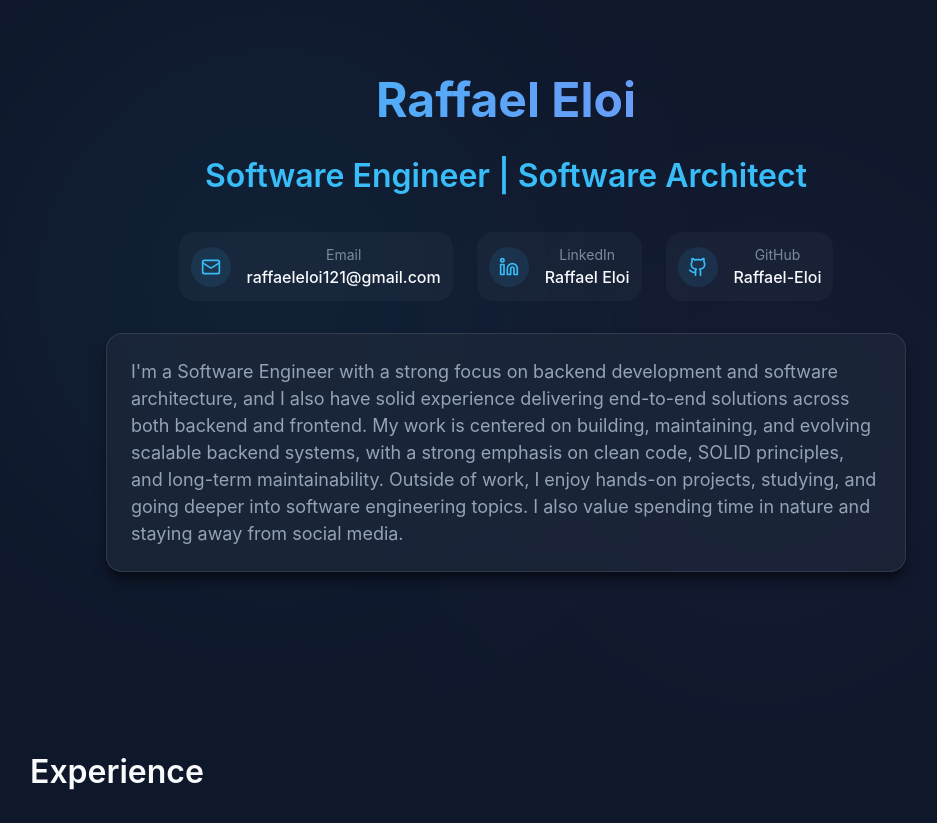
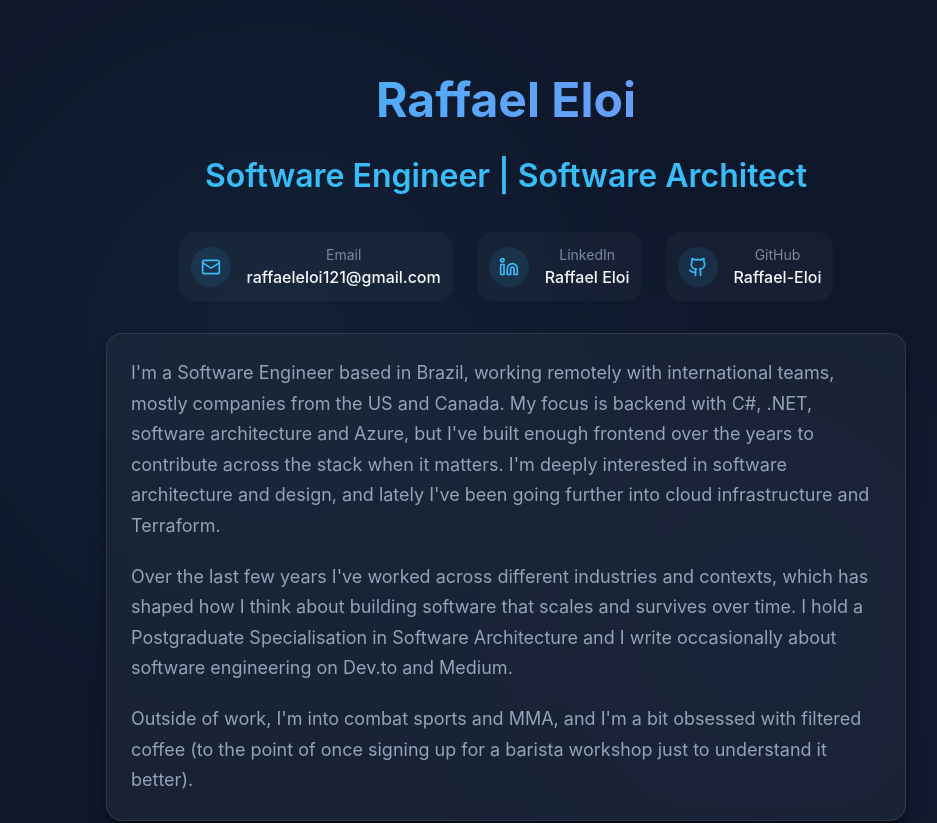
Before and after one commit to Raffael-Eloi/portifolio-updated, a Next.js app: page / in a window 1280 px wide. Shown: the top 823 px of the page, without its empty margins (134-1071 px from the left). Built offline with nearby package versions, Linux system fonts and the light colour scheme.

Commit message:
improve profile description

```diff
--- a/src/components/portfolio/BasicInfo/BasicInfoSection.module.css
+++ b/src/components/portfolio/BasicInfo/BasicInfoSection.module.css
@@ -49,10 +49,16 @@
 .summaryCard {
   margin-bottom: 3rem;
   text-align: left;
+  border-left: 3px solid var(--accent-primary);
 }
 
 .summary {
   font-size: 1.125rem;
+  line-height: 1.7;
+  margin-bottom: 1.25rem;
+}
+
+.summary:last-child {
   margin-bottom: 0;
 }
 
--- a/src/components/portfolio/BasicInfo/BasicInfoSection.tsx
+++ b/src/components/portfolio/BasicInfo/BasicInfoSection.tsx
@@ -27,7 +27,9 @@ const BasicInfoSection: React.FC<BasicInfoSectionProps> = ({ data }) => {
         </div>
 
         <Card className={styles.summaryCard}>
-            <Typography variant="p" className={styles.summary}>{data.summary}</Typography>
+            {data.summary.split('\n\n').map((paragraph, i) => (
+                <Typography key={i} variant="p" className={styles.summary}>{paragraph}</Typography>
+            ))}
         </Card>
       </div>
     </section>
--- a/src/data/portfolio.json
+++ b/src/data/portfolio.json
@@ -2,7 +2,7 @@
     "basicInfo": {
         "name": "Raffael Eloi",
         "title": "Software Engineer | Software Architect",
-        "summary": "I'm a Software Engineer with a strong focus on backend development and software architecture, and I also have solid experience delivering end-to-end solutions across both backend and frontend. My work is centered on building, maintaining, and evolving scalable backend systems, with a strong emphasis on clean code, SOLID principles, and long-term maintainability. Outside of work, I enjoy hands-on projects, studying, and going deeper into software engineering topics. I also value spending time in nature and staying away from social media.",
+        "summary": "I'm a Software Engineer based in Brazil, working remotely with international teams, mostly companies from the US and Canada. My focus is backend with C#, .NET, software architecture and Azure, but I've built enough frontend over the years to contribute across the stack when it matters. I'm deeply interested in software architecture and design, and lately I've been going further into cloud infrastructure and Terraform.\n\nOver the last few years I've worked across different industries and contexts, which has shaped how I think about building software that scales and survives over time. I hold a Postgraduate Specialisation in Software Architecture and I write occasionally about software engineering on Dev.to and Medium.\n\nOutside of work, I'm into combat sports and MMA, and I'm a bit obsessed with filtered coffee (to the point of once signing up for a barista workshop just to understand it better).",
         "contact": {
             "email": "raffaeleloi121@gmail.com",
             "linkedin": "https://linkedin.com/in/raffael-eloi",
```
